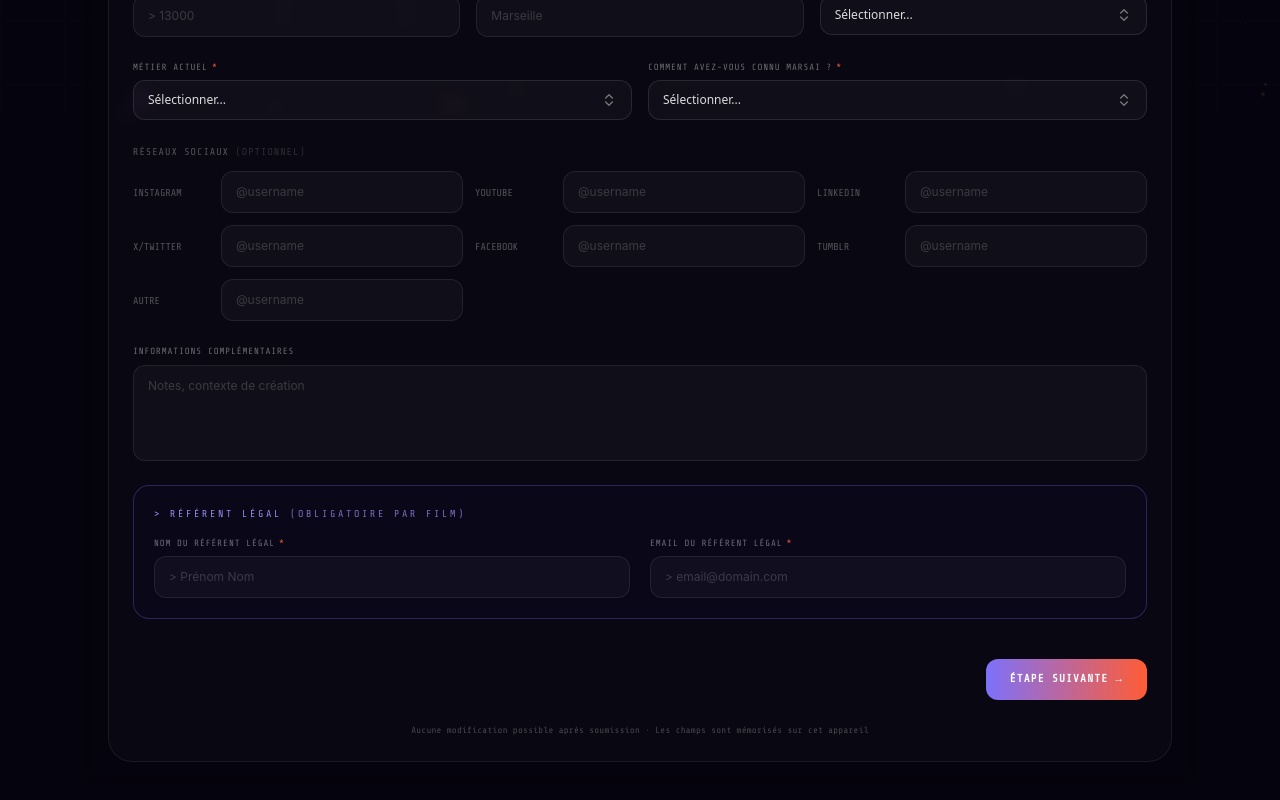
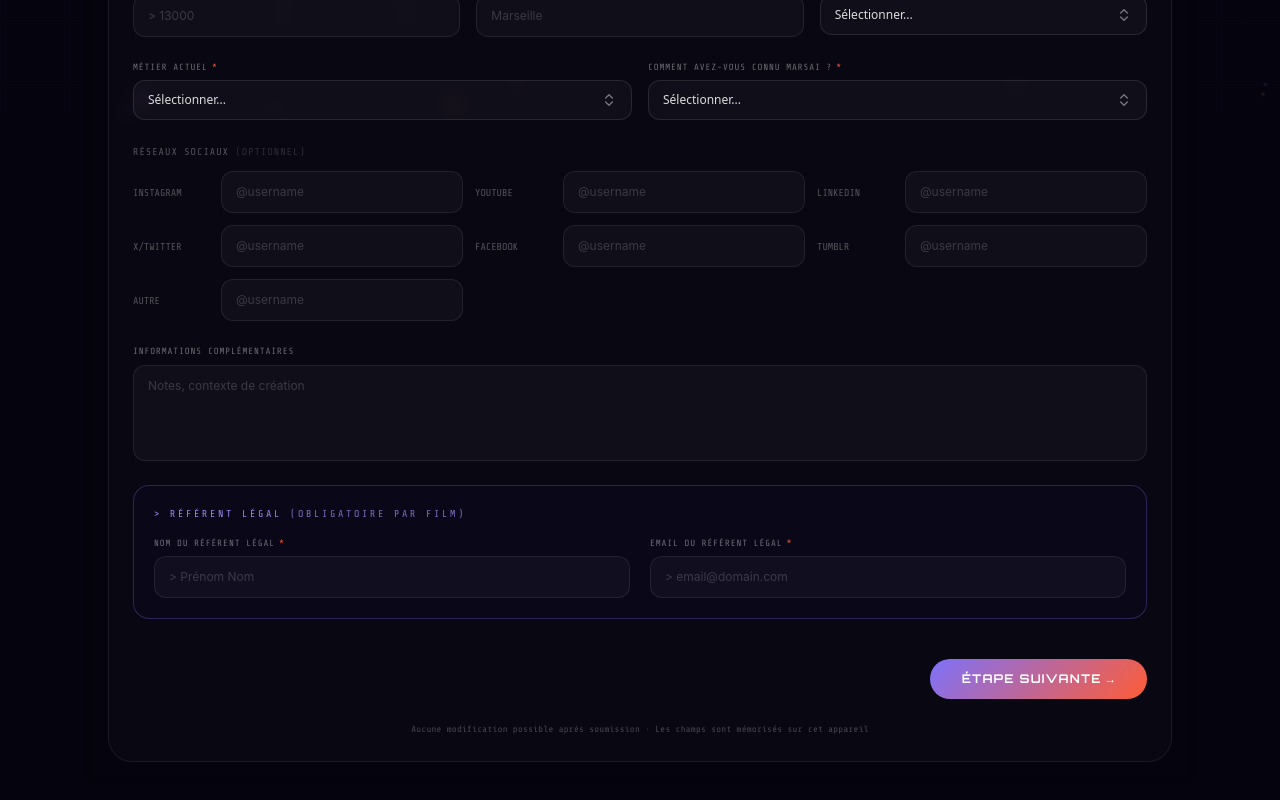
Before and after one commit to pascal-fortunati/marsAI, a React (Vite) app in the folder frontend/: page /submit in a window 1280 px wide. Shown: the part 684-1484 px from the top of the page. Built offline with nearby package versions, Linux system fonts and the light colour scheme.

Commit message:
Changement de style des boutons du formulaire

```diff
--- /dev/null
+++ b/frontend/src/components/ui/button-variants.tsx
@@ -0,0 +1,29 @@
+import { cva } from "class-variance-authority";
+
+export const buttonVariants = cva(
+    "inline-flex items-center justify-center gap-2 whitespace-nowrap rounded-md text-sm font-medium transition-colors focus-visible:outline-none focus-visible:ring-2 focus-visible:ring-ring focus-visible:ring-offset-2 focus-visible:ring-offset-background disabled:pointer-events-none disabled:opacity-50",
+    {
+        variants: {
+            variant: {
+                default: "bg-primary text-primary-foreground hover:opacity-90",
+                secondary:
+                    "bg-secondary text-secondary-foreground hover:bg-secondary/80",
+                outline: "border border-input bg-transparent hover:bg-muted/30",
+                ghost: "hover:bg-muted/30",
+                destructive:
+                    "bg-destructive text-destructive-foreground hover:opacity-90",
+                link: "text-primary underline-offset-4 hover:underline",
+            },
+            size: {
+                default: "h-10 px-4 py-2",
+                sm: "h-9 rounded-md px-3",
+                lg: "h-11 rounded-md px-8",
+                icon: "h-10 w-10",
+            },
+        },
+        defaultVariants: {
+            variant: "default",
+            size: "default",
+        },
+    }
+);
--- /dev/null
+++ b/frontend/src/components/ui/button.tsx
@@ -0,0 +1,18 @@
+import * as React from 'react'
+import { Slot } from '@radix-ui/react-slot'
+import type { VariantProps } from 'class-variance-authority'
+import { cn } from '../../lib/utils'
+import { buttonVariants } from './button-variants'
+
+export type ButtonProps = React.ButtonHTMLAttributes<HTMLButtonElement> &
+    VariantProps<typeof buttonVariants> & {
+        asChild?: boolean
+    }
+
+export const Button = React.forwardRef<HTMLButtonElement, ButtonProps>(
+    ({ className, variant, size, asChild = false, ...props }, ref) => {
+        const Comp = asChild ? Slot : 'button'
+        return <Comp className={cn(buttonVariants({ variant, size, className }))} ref={ref} {...props} />
+    },
+)
+Button.displayName = 'Button'
--- /dev/null
+++ b/frontend/src/lib/utils.tsx
@@ -0,0 +1,7 @@
+import { clsx, type ClassValue } from 'clsx'
+import { twMerge } from 'tailwind-merge'
+
+// Combine les classes CSS avec tailwind-merge pour éviter les conflits de styles
+export function cn(...inputs: ClassValue[]) {
+    return twMerge(clsx(inputs))
+}
--- a/frontend/src/view/submit/Confirmation.tsx
+++ b/frontend/src/view/submit/Confirmation.tsx
@@ -1,4 +1,6 @@
 import { Check } from "lucide-react";
+import { Button } from "../../components/ui/button";
+import { marsaiGradients } from "../../theme/marsai";
 
 interface ConfirmationProps {
     submissionId?: string;
@@ -77,13 +79,15 @@ export default function Confirmation({
                     >
                         Retour à l'accueil
                     </button>
-                    <button
+                    <Button
+                        type="button"
                         onClick={onSubmitAnother}
-                        className="f-mono text-[10px] tracking-widest uppercase px-6 h-10 rounded-full font-bold text-white transition-all hover:opacity-90 active:scale-95"
-                        style={{ background: "linear-gradient(90deg, var(--col-vi), var(--col-or))" }}
+                        className="f-orb group relative overflow-hidden rounded-full px-8 text-xs font-bold uppercase tracking-widest text-white transition-all duration-300"
+                        style={{ background: marsaiGradients.primaryToAccent }}
                     >
-                        Soumettre un autre film
-                    </button>
+                        <span className="absolute inset-0 -translate-x-full bg-gradient-to-r from-transparent via-white/25 to-transparent transition-transform duration-700 group-hover:translate-x-full" />
+                        <span className="relative">Soumettre un autre film</span>
+                    </Button>
                 </div>
 
             </div>
--- a/frontend/src/view/submit/Step1.tsx
+++ b/frontend/src/view/submit/Step1.tsx
@@ -3,9 +3,11 @@ import { useState, type ComponentType } from "react";
 import { FormField } from "../../components/FormField";
 import { Combobox } from "../../components/ui/combobox";
 import { DatePicker } from "../../components/ui/date-picker";
+import { Button } from "../../components/ui/button";
 import * as Flags from "country-flag-icons/react/3x2";
 import { FR_COUNTRY_NAMES, getCountryCode } from "../../lib/countryMapping";
 import { useLocalStorageState } from "../../lib/useLocalStorageState";
+import { marsaiGradients } from "../../theme/marsai";
 
 interface Step1Props {
     onNext: () => void;
@@ -310,9 +312,15 @@ export default function Step1({ onNext }: Step1Props) {
 
             {/* Bouton Suivant */}
             <div className="flex justify-end gap-2 pt-2 sm:pt-4">
-                <button onClick={handleNext} className="f-mono text-[10px] sm:text-[11px] tracking-widest uppercase px-4 sm:px-6 py-2 sm:py-3 rounded-lg sm:rounded-xl text-white font-bold transition-all hover:opacity-90 active:scale-95" style={{ background: "linear-gradient(90deg, var(--col-vi), var(--col-or))" }}>
-                    Étape suivante →
-                </button>
+                <Button
+                    type="button"
+                    onClick={handleNext}
+                    className="f-orb group relative overflow-hidden rounded-full px-8 text-xs font-bold uppercase tracking-widest text-white transition-all duration-300"
+                    style={{ background: marsaiGradients.primaryToAccent }}
+                >
+                    <span className="absolute inset-0 -translate-x-full bg-gradient-to-r from-transparent via-white/25 to-transparent transition-transform duration-700 group-hover:translate-x-full" />
+                    <span className="relative">Étape suivante →</span>
+                </Button>
             </div>
 
             <p className="f-mono text-[9px] text-white/25 tracking-wide text-center">
--- a/frontend/src/view/submit/Step2.tsx
+++ b/frontend/src/view/submit/Step2.tsx
@@ -1,10 +1,12 @@
 import { FormField } from "../../components/FormField";
 import { useState } from "react";
 import { Combobox } from "../../components/ui/combobox";
+import { Button } from "../../components/ui/button";
 import * as Flags from "country-flag-icons/react/3x2";
 import type { ComponentType } from "react";
 import { FR_COUNTRY_NAMES, getCountryCode, getLanguageFlagCode } from "../../lib/countryMapping";
 import { useLocalStorageState } from "../../lib/useLocalStorageState";
+import { marsaiGradients } from "../../theme/marsai";
 
 interface Step2Props {
     onNext: () => void;
@@ -349,9 +351,15 @@ export default function Step2({ onNext, onPrev }: Step2Props) {
                 >
                     ← Précédent
                 </button>
-                <button onClick={handleNext} className="f-mono text-[10px] sm:text-[11px] tracking-widest uppercase px-4 sm:px-6 py-2 sm:py-3 rounded-lg sm:rounded-xl text-white font-bold transition-all hover:opacity-90 active:scale-95 w-full sm:w-auto" style={{ background: "linear-gradient(90deg, var(--col-vi), var(--col-or))" }}>
-                    Étape suivante →
-                </button>
+                <Button
+                    type="button"
+                    onClick={handleNext}
+                    className="f-orb group relative overflow-hidden rounded-full px-8 text-xs font-bold uppercase tracking-widest text-white transition-all duration-300"
+                    style={{ background: marsaiGradients.primaryToAccent }}
+                >
+                    <span className="absolute inset-0 -translate-x-full bg-gradient-to-r from-transparent via-white/25 to-transparent transition-transform duration-700 group-hover:translate-x-full" />
+                    <span className="relative">Étape suivante →</span>
+                </Button>
 
             </div>
 
--- a/frontend/src/view/submit/Step3.tsx
+++ b/frontend/src/view/submit/Step3.tsx
@@ -1,5 +1,7 @@
 import { useState, useRef } from "react";
 import { Upload, Clock, HardDrive, Film, Check } from "lucide-react";
+import { Button } from "../../components/ui/button";
+import { marsaiGradients } from "../../theme/marsai";
 
 interface Step3Props {
     onNext: () => void;
@@ -203,9 +205,15 @@ export default function Step3({ onNext, onPrev }: Step3Props) {
                 >
                     ← Précédent
                 </button>
-                <button onClick={handleNext} className="f-mono text-[10px] sm:text-[11px] tracking-widest uppercase px-4 sm:px-6 py-2 sm:py-3 rounded-lg sm:rounded-xl text-white font-bold transition-all hover:opacity-90 active:scale-95 w-full sm:w-auto" style={{ background: "linear-gradient(90deg, var(--col-vi), var(--col-or))" }}>
-                    Étape suivante →
-                </button>
+                <Button
+                    type="button"
+                    onClick={handleNext}
+                    className="f-orb group relative overflow-hidden rounded-full px-8 text-xs font-bold uppercase tracking-widest text-white transition-all duration-300"
+                    style={{ background: marsaiGradients.primaryToAccent }}
+                >
+                    <span className="absolute inset-0 -translate-x-full bg-gradient-to-r from-transparent via-white/25 to-transparent transition-transform duration-700 group-hover:translate-x-full" />
+                    <span className="relative">Étape suivante →</span>
+                </Button>
             </div>
 
             <p className="f-mono text-[9px] text-white/25 tracking-wide text-center">
--- a/frontend/src/view/submit/Step4.tsx
+++ b/frontend/src/view/submit/Step4.tsx
@@ -1,5 +1,7 @@
 import React, { useState } from "react";
 import { Rocket, AlertTriangle, Loader2 } from "lucide-react";
+import { Button } from "../../components/ui/button";
+import { marsaiGradients } from "../../theme/marsai";
 
 interface Step4Props {
   onSubmit: () => void;
@@ -88,20 +90,6 @@ export default function Step4({
 
   return (
     <div className="space-y-4 sm:space-y-6">
-
-      <style>{`
-        @keyframes submitHaloPulse {
-          0% {
-            box-shadow: 0 0 0 0 rgba(255,255,255,.2), 0 0 0 0 rgba(125,113,251,.38), 0 0 12px 2px rgba(255,255,255,.18);
-          }
-          50% {
-            box-shadow: 0 0 0 8px rgba(255,255,255,0), 0 0 0 16px rgba(125,113,251,0), 0 0 30px 8px rgba(255,255,255,.28);
-          }
-          100% {
-            box-shadow: 0 0 0 0 rgba(255,255,255,.2), 0 0 0 0 rgba(125,113,251,.38), 0 0 12px 2px rgba(255,255,255,.18);
-          }
-        }
-      `}</style>
 
       {/* En-tête étape */}
       <div className="flex items-center gap-3 sm:gap-4 pb-2">
@@ -207,29 +195,31 @@ export default function Step4({
           ← Précédent
         </button>
         <div className="relative w-full sm:w-auto">
-          <button
+          <Button
+            type="button"
             onClick={handleSubmit}
             disabled={isSubmitting}
-            className="relative z-10 f-mono text-[10px] sm:text-[11px] tracking-widest uppercase px-4 sm:px-6 py-2 sm:py-3 rounded-lg sm:rounded-xl font-bold transition-all hover:opacity-90 active:scale-95 flex items-center justify-center gap-2 w-full sm:w-auto"
+            className="f-orb group relative overflow-hidden rounded-full px-8 text-xs font-bold uppercase tracking-widest text-white transition-all duration-300"
             style={{
-              background: !isSubmitting
-                ? "linear-gradient(90deg, var(--col-vi), var(--col-or))"
-                : "rgba(255,255,255,.1)",
-              color: !isSubmitting ? "white" : "rgba(255,255,255,.3)",
-              cursor: !isSubmitting ? "pointer" : "not-allowed",
-              animation: !isSubmitting ? "submitHaloPulse 3.6s cubic-bezier(0.4, 0, 0.2, 1) infinite" : "none",
+              background: marsaiGradients.primaryToAccent,
+              animation: "pulseGlow 2.5s ease-in-out infinite",
             }}
           >
+            <>
+              <span className="absolute inset-0 -translate-x-full bg-gradient-to-r from-transparent via-white/25 to-transparent transition-transform duration-700 group-hover:translate-x-full" />
               {isSubmitting ? (
                 <>
-                <Loader2 size={13} className="animate-spin" /> SOUMISSION...
+                  <Loader2 size={13} className="relative animate-spin" />
+                  <span className="relative">SOUMISSION...</span>
                 </>
               ) : (
                 <>
-                <Rocket size={13} /> Soumettre le film
+                  <Rocket size={13} className="relative" />
+                  <span className="relative">Soumettre le film</span>
                 </>
               )}
-          </button>
+            </>
+          </Button>
         </div>
       </div>
 
```
Lines whose indentation alone changed are shown as unchanged.
